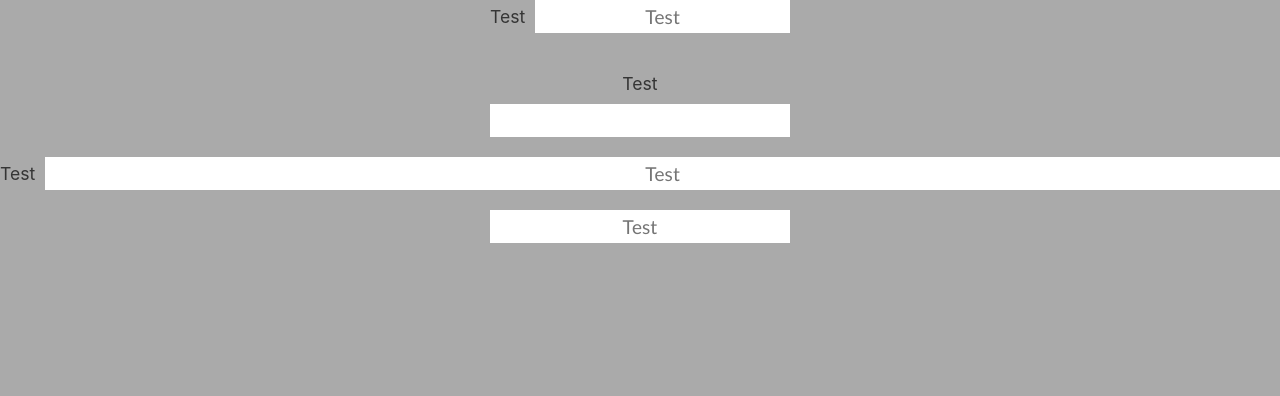
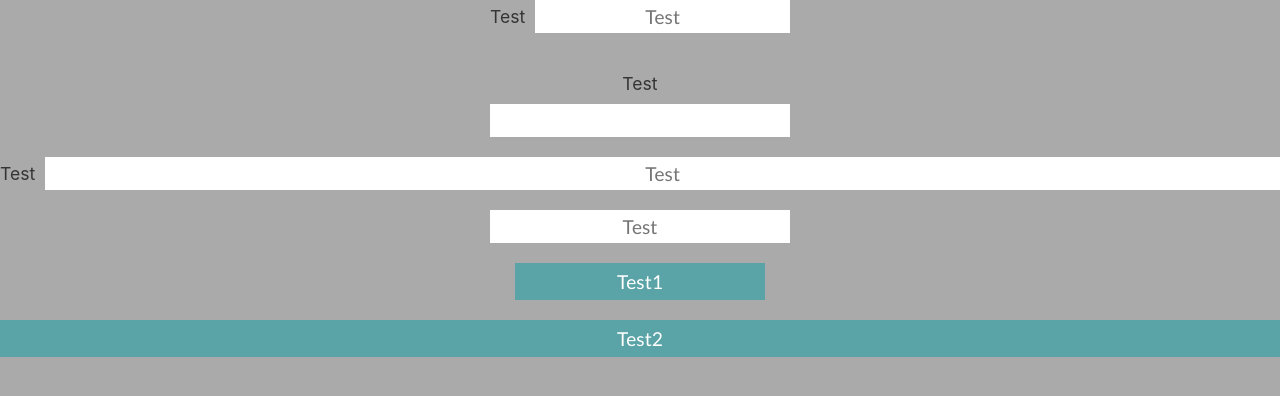
Before and after one commit to dudduss77/Project-DTJM, a React (Create React App) app: page / in a window 1280 px wide. Shown: the top 396 px of the page. Built offline with nearby package versions, Linux system fonts and the light colour scheme.

Commit message:
Add button component and simple test

```diff
--- /dev/null
+++ b/src/components/buttonComponent/ButtonComponent.js
@@ -0,0 +1,13 @@
+import React from 'react'
+import './ButtonComponent.scss'
+
+
+const ButtonComponent = (props) => {
+  return (
+    <button onClick={props.click} className={`buttonComponent buttonComponent--${props.size}`}>
+      {props.name}
+    </button>
+  )
+}
+
+export default ButtonComponent
--- /dev/null
+++ b/src/components/buttonComponent/ButtonComponent.scss
@@ -0,0 +1,27 @@
+@import url("https://fonts.googleapis.com/css2?family=Lato&display=swap");
+$button-background: #5AA4A8;
+$button-background-hover: #4D9093;
+$button-font-size: 1.2em;
+$button-font-family: "Lato", sans-serif;
+$button-color: #fff;
+
+.buttonComponent {
+  border: none;
+  background: $button-background;
+  font-size: $button-font-size;
+  font-family: $button-font-family;
+  color: $button-color;
+  padding: 7px 0;
+
+  &:hover {
+    cursor: pointer;
+    background: $button-background-hover;
+  }
+  &--small {
+    width: 250px;
+  }
+
+  &--auto {
+    width: 100%;
+  }
+}
--- /dev/null
+++ b/src/components/buttonComponent/buttonTest/ButtonTest.js
@@ -0,0 +1,26 @@
+import React, {useState} from 'react'
+import './ButtonTest.scss'
+
+import ButtonComponent from '../ButtonComponent'
+
+const ButtonTest = () => {
+  const [testButton, setTestButton] = useState(false);
+  return (
+    <div className="buttonTest">
+      <ButtonComponent
+        size="small"
+        name="Test1"
+        click={() => setTestButton(!testButton)}
+      />
+      {testButton && (
+        <div>Przycisk działa</div>
+      )}
+      <ButtonComponent
+        size="auto"
+        name="Test2"
+      />
+    </div>
+  )
+}
+
+export default ButtonTest
--- /dev/null
+++ b/src/components/buttonComponent/buttonTest/ButtonTest.scss
@@ -0,0 +1,7 @@
+.buttonTest {
+  width: 100vw;
+  display: flex;
+  flex-direction: column;
+  align-items: center;
+  gap: 20px;
+}
--- a/src/components/testComponent/TestComponent.js
+++ b/src/components/testComponent/TestComponent.js
@@ -2,11 +2,13 @@ import React from 'react'
 import './TestComponent.scss'
 
 import InputTestComponent from '../inputTestComponent/InputTestComponent'
+import ButtonTest from '../buttonComponent/buttonTest/ButtonTest'
 
 const TestComponent = () => {
   return (
     <div className="testComponent">
       <InputTestComponent/>
+      <ButtonTest/>
     </div>
   )
 }
```
